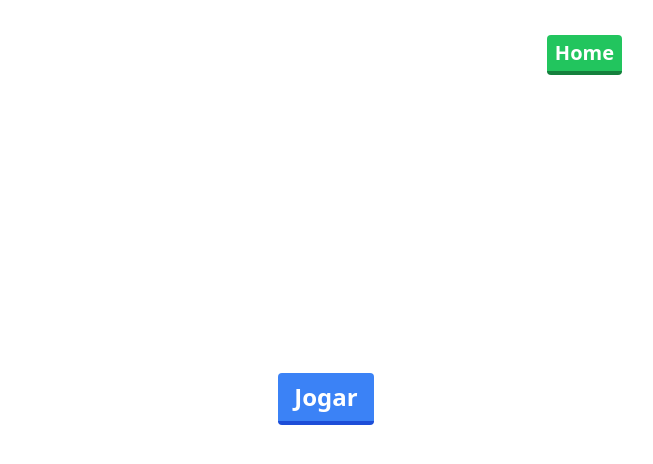
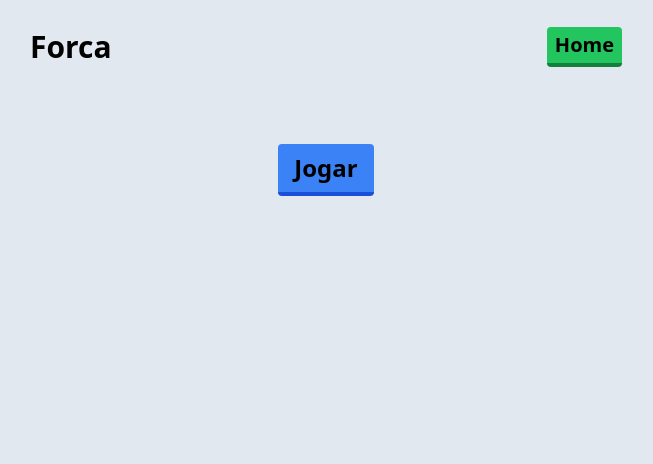
Before and after one commit to JoaoRViana/forca, a Next.js app: page / in a window 1280 px wide. Shown: the top 464 px of the page, without its empty margins (314-967 px from the left). Built offline with nearby package versions, Linux system fonts and the light colour scheme.

Commit message:
criando darkmode

```diff
--- a/src/app/game/page.tsx
+++ b/src/app/game/page.tsx
@@ -2,6 +2,7 @@
 
 import { useEffect, useState } from "react";
 import { getWord } from "./helpers";
+import {  useAppSelector } from "../redux/store"
 
 export default function Game(){
     const [word,setWord] = useState<Array<string>>([])
@@ -9,10 +10,11 @@ export default function Game(){
     const [victory,setVictory] = useState<boolean>(false)
     const [loose,setLoose] = useState<boolean>(false)
     const [attempts,setAttempts] = useState<number>(7)
+    const theme = useAppSelector((state)=> state.changeReducer.value)
     const getAndSetWord = async():Promise<void>=>{
         const string =(await getWord()).split('')
         setWord(string)
-        string.forEach((e)=>{
+        string.forEach((_e)=>{
             correctLetters.push('_')
         })
     }
@@ -62,17 +64,17 @@ export default function Game(){
 
     }
     return(
-        <div className=" flex flex-col items-center justify-center self-center h-2/3"  onMouseOver={focusInInput}>
-            <div className="flex flex-wrap text-2xl text-center my-2 text-black font-bold">
+        <div className={`flex flex-col items-center justify-center self-center h-2/3 min-h-screen ${theme.background}  z-1`} onMouseOver={focusInInput}>
+            <div className={`flex flex-wrap text-2xl text-center my-2 ${theme.textGame} font-bold`}>
                 <h2 className="">
                     Tentivas Restantes:
                 </h2>
-                <h2 className="text-red-800 mx-2">{attempts}</h2>
+                <h2 className={`text-${theme.attemptText}-800 mx-2`}>{attempts}</h2>
             </div>
 
             <div>
             {victory?<div>
-                <div className="flex flex-wrap justify-center my-2 text-black font-bold">
+                <div className={`flex flex-wrap justify-center my-2 ${theme.textGame} font-bold`}>
                     <button className="text-2xl  text-black font-bold py-2 px-4 border-b-4 border-yellow-700 hover:border-yellow-500 bg-yellow-500 hover:bg-yellow-400  rounded" onClick={playAgain}>
                         Jogar Novamente
                     </button>
@@ -87,7 +89,7 @@ export default function Game(){
                     </button>
                 </div>
 
-                <div className="text-2xl text-center my-2 text-black font-bold">
+                <div className={`text-2xl text-center my-2 ${theme.textGame} font-bold`}>
                     <h2 className="text-red-600">Você perdeu a palavra era:</h2>
                     <h3 className="text-red-800">{word}</h3>
                 </div>
@@ -101,14 +103,14 @@ export default function Game(){
                 }
             }}></input>
             </div>}
-            <div className="flex flex-wrap text-black font-bold">
+            <div className={`flex flex-wrap ${theme.textGame} font-bold`}>
                 {word.map((e,i)=>(
                     <h2 key={i} id={`letter${i}`} className="text-2xl mx-2">_</h2>
                 ))}
             </div>
-            <div className="flex flex-wrap my-2 items-center text-black font-bold">
+            <div className={`flex flex-wrap my-2 items-center ${theme.textGame} font-bold`}>
             <h2>Voltar o foco para as letras {'->'}</h2>
-            <button className="w-5 h-5 rounded-full bg-cyan-200 mx-2" onClick={focusInInput}></button>
+            <button className={`w-5 h-5 rounded-full ${theme.circle} mx-2`} onClick={focusInInput}></button>
             </div>
         </div>
     )
--- /dev/null
+++ b/src/app/header.tsx
@@ -0,0 +1,25 @@
+'use client'
+
+import Link from "next/link"
+import { change } from "./redux/features/changeTheme"
+import { useDispatch } from "react-redux"
+import { AppDispatch } from "./redux/store"
+import {  useAppSelector } from "./redux/store"
+
+
+export default function Header(){
+    const dispatch = useDispatch<AppDispatch>();
+    const theme = useAppSelector((state)=> state.changeReducer.value)
+
+    return(
+        <div className={`w-full flex flex-wrap justify-center ${theme.background} absolute z-2`}>
+        <div className='p-6 w-1/2 flex flex-wrap max-[400px]:justify-center justify-between text-center items-center'>
+        <button className={`text-[30px] ${theme.textButton} font-bold`} onClick={()=>{
+            dispatch(change())
+        }}>Forca</button>
+          <Link href={'/'}><button className={`text-xl  bg-green-500 hover:bg-green-400 ${theme.textButton} font-bold py-1 px-2 border-b-4 border-green-700 hover:border-green-500 rounded`}>
+            Home</button></Link>
+        </div>
+        </div>
+    )
+}
--- a/src/app/layout.tsx
+++ b/src/app/layout.tsx
@@ -1,6 +1,7 @@
 import './globals.css'
 import { ReactNode } from 'react';
-import Link from "next/link";
+import { Providers } from './redux/provider';
+import Header from './header';
 
 export const metadata = {
   title: 'Forca',
@@ -13,17 +14,12 @@ export default function RootLayout({
 }) {
   return (
     <html lang="en">
-      <body className=' min-h-screen bg-black-400'>
-        <div>
-          <div className='w-full flex flex-wrap justify-center'>
-          <div className='mb-[10%] p-6 mx-2 my-2 w-1/2 flex flex-wrap max-[400px]:justify-center justify-between text-center items-center'>
-          <p className='text-[30px] text-white font-bold'>Forca</p>
-            <Link href={'/'}><button className='text-xl  bg-green-500 hover:bg-green-400 text-white font-bold py-1 px-2 border-b-4 border-green-700 hover:border-green-500 rounded'>
-              Home</button></Link>
-          </div>
-          </div>
+      <body>
+        <Providers>
+          <Header/>
           {children}
-        </div></body>
+        </Providers>
+       </body>
     </html>
   )
 }
--- a/src/app/page.tsx
+++ b/src/app/page.tsx
@@ -1,11 +1,15 @@
+'use client'
 import Link from "next/link";
+import {  useAppSelector } from "./redux/store"
 
 export default function Home() {
+  const theme = useAppSelector((state)=> state.changeReducer.value)
+
   return (
-    <div className="flex flex-col items-center">
+    <div className={`flex flex-col items-center ${theme.background} min-h-screen  z-1`}>
       <div className='self-center my-36'>
         <Link href={'/game'}>
-        <button className='text-2xl  bg-blue-500 hover:bg-blue-400 text-white font-bold py-2 px-4 border-b-4 border-blue-700 hover:border-blue-500 rounded'>
+        <button className={`text-2xl  bg-blue-500 hover:bg-blue-400 ${theme.textGame} font-bold py-2 px-4 border-b-4 border-blue-700 hover:border-blue-500 rounded`}>
             Jogar
           </button></Link>
 
--- a/src/app/redux/features/changeTheme.ts
+++ b/src/app/redux/features/changeTheme.ts
@@ -3,24 +3,20 @@ import { createSlice } from "@reduxjs/toolkit";
 
 const lightMode = {
     name:'lightMode',
-    background: 'bg-slate-400',
-    textButton: 'text-white',
-    backgroundButtonHome: 'green',
-    backgroundButtonPlay:'blue',
-    textGame:'black',
+    background: 'bg-slate-200',
+    textButton: 'text-black',
+    textGame:'text-black',
     attemptText:'red',
-    circle:'cyan',
+    circle:'bg-cyan-200',
 }
 
 const darkMode = {
     name:'darkMode',
-    background: 'black',
-    textButton: 'text-black',
-    backgroundButtonHome: 'green',
-    backgroundButtonPlay:'blue',
-    textGame:'white',
+    background: 'bg-gray-800',
+    textButton: 'text-slate-300',
+    textGame:'text-slate-300',
     attemptText:'red',
-    circle:'purple',
+    circle:'bg-purple-200',
 }
 
 
--- a/src/app/redux/store.ts
+++ b/src/app/redux/store.ts
@@ -1,15 +1,13 @@
 import { configureStore } from "@reduxjs/toolkit";
 import changeReducer from './features/changeTheme'
-import { setupListeners } from "@reduxjs/toolkit/dist/query";
+import { TypedUseSelectorHook, useSelector } from "react-redux";
 
 export const store = configureStore({
   reducer: {
     changeReducer,
   },
-  devTools: process.env.NODE_ENV !== "production",
 });
-
-setupListeners(store.dispatch);
 
 export type RootState = ReturnType<typeof store.getState>;
 export type AppDispatch = typeof store.dispatch;
+export const useAppSelector:TypedUseSelectorHook<RootState> = useSelector
```
